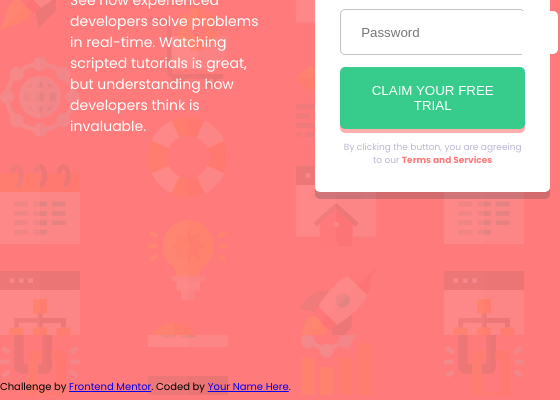
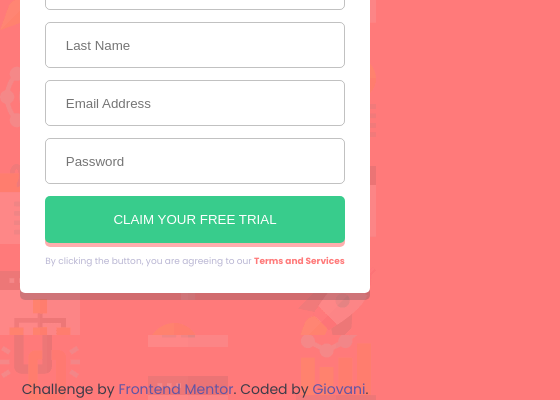
Before and after one commit to giovanigomez1/Intro-component, a website built with Parcel: page index.html in a window 390 px wide. Shown: the part 465-865 px from the top of the page, 560 px wide, since content can reach past the window. Built offline with nearby package versions, Linux system fonts and the light colour scheme.

Commit message:
Mobile version completed

```diff
--- a/index.html
+++ b/index.html
@@ -65,28 +65,19 @@
           </div>
           <p class="password_message hidden">Password cannot be empty</p>
         </div>
-
-
-
-
-
-
         <button>Claim your free trial </button>
-
         <div class="main__register--form-terms">
           <p>By clicking the button, you are agreeing to our <span>Terms and Services</span></p>
         </div>
       </form>
     </div>
-
-
   </main>
 
 
-  <footer>
-    <p class="attribution">
+  <footer class="attribution">
+    <p>
       Challenge by <a href="https://www.frontendmentor.io?ref=challenge" target="_blank">Frontend Mentor</a>.
-      Coded by <a href="#">Your Name Here</a>.
+      Coded by <a href="https://github.com/giovanigomez1">Giovani</a>.
     </p>
   </footer>
 </body>
--- a/sass/main.scss
+++ b/sass/main.scss
@@ -4,11 +4,6 @@
   box-sizing: border-box;
 }
 
-
-html {
-  font-size: 62.5%;
-  box-sizing: border-box;
-}
 
 :root {
   --red: hsl(0, 100%, 74%);
@@ -19,6 +14,16 @@ html {
   --white: hsl(359, 100%, 100%);
 }
 
+/* Responsive Breakpoints  */
+$bp-large:62.5em; // 1000px
+$bp-medium: 50em; // 800px
+$bp-small: 37.5em; // 600px
+
+
+html {
+  font-size: 62.5%;
+  box-sizing: border-box;
+}
 
 
 body {
@@ -36,6 +41,9 @@ body {
   grid-template-columns: 1fr 1fr;
   height: 100vh;
   align-content: center;
+  @media only screen and (max-width: $bp-large){
+    grid-template-columns: 1fr;
+  }
 
   &__intro {
     display: flex;
@@ -43,26 +51,50 @@ body {
     gap: 2rem;
     padding: 1rem 4rem 1rem 7rem;
     justify-content: center;
+    @media only screen and (max-width: $bp-large){
+      align-items: center;
+    }
+    @media only screen and (max-width: $bp-small){
+      padding: 1rem 1rem 3rem 1rem;
+    }
     &--title {
       & h1 {
         font-size: 4rem;
         color: var(--white);
         line-height: 1.2;
+        @media only screen and (max-width: $bp-small){
+          font-size: 3rem;
+          text-align: center;
+        }
       }
       & span {
         display: block;
       }
     }
     &--content {
+      @media only screen and (max-width: $bp-large){
+        text-align: center;
+      }
       & p {
         font-size: 1.4rem;
         color: var(--white);
+        @media only screen and (max-width: $bp-small){
+          font-size: 1.4rem;
+          line-height: 2;
+        }
       }
     }
   }
   &__register {
     padding: 1rem;
     width: 80%;
+    @media only screen and (max-width: $bp-large){
+      width: 60%;
+      justify-self: center;
+    }
+    @media only screen and (max-width: $bp-small){
+      width: 95%;
+    }
     &--trial {
       padding: 1.6rem 3rem;
       background-color: var(--blue);
@@ -73,6 +105,10 @@ body {
       box-shadow: 0 .7rem 0 hsla(249, 10%, 26%, 0.235);
       font-size: 1.2rem;
       font-weight: 700;
+      @media only screen and (max-width: $bp-small){
+        padding: 1.6rem 4.9rem;
+        font-size: 1.6rem;
+      }
       & span {
         font-weight: 300;
         color: var(--grayish-blue);
@@ -146,6 +182,21 @@ body {
   }
 }
 
+.attribution {
+  width: 100%;
+  display: flex;
+  align-items: center;
+  justify-content: center;
+  font-size: 1.4rem;
+  color: var(--dark-blue);
+  & a:link,
+  a:visited {
+    text-decoration: none;
+    color: var(--blue);
+  }
+}
+
+
 
 .hidden {
   display: none;
```
Also changed, not shown: css/style.css, dist/index.html, 2 other files.
